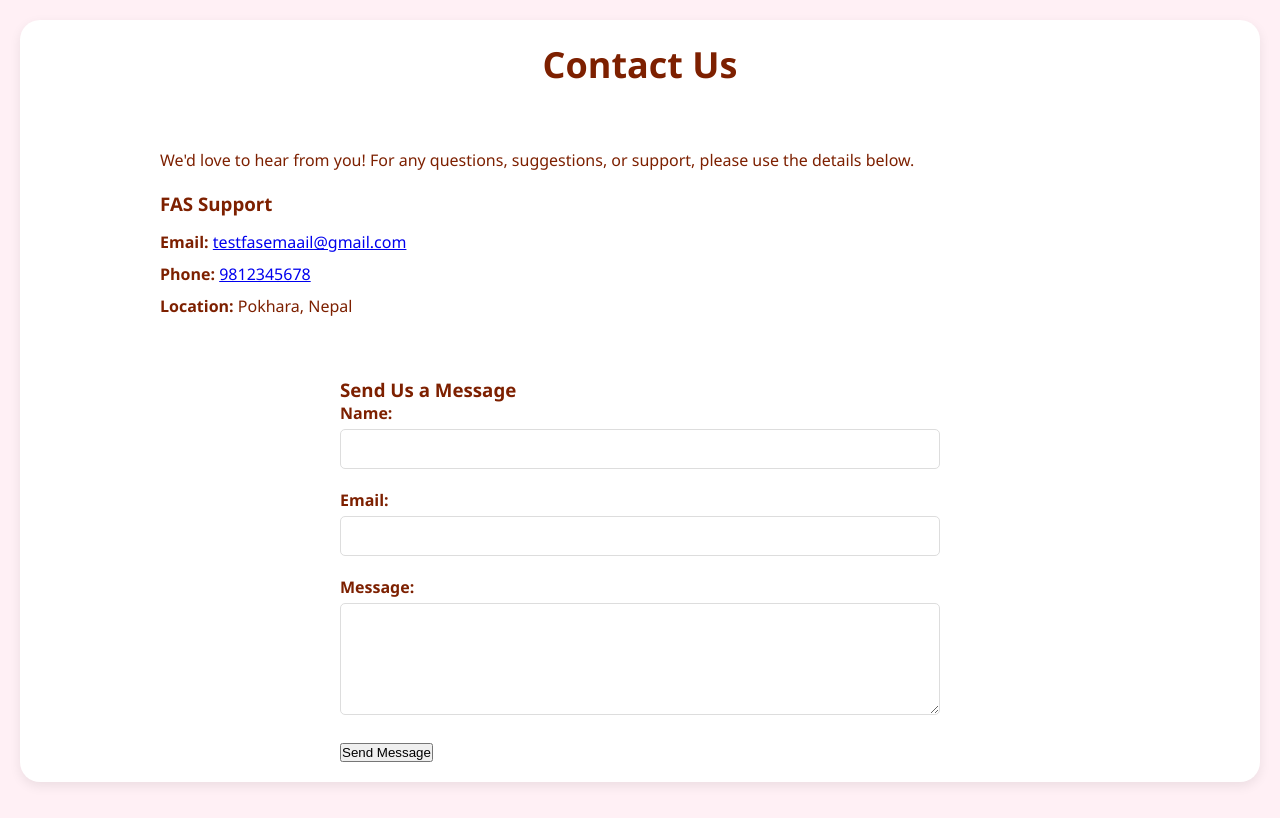
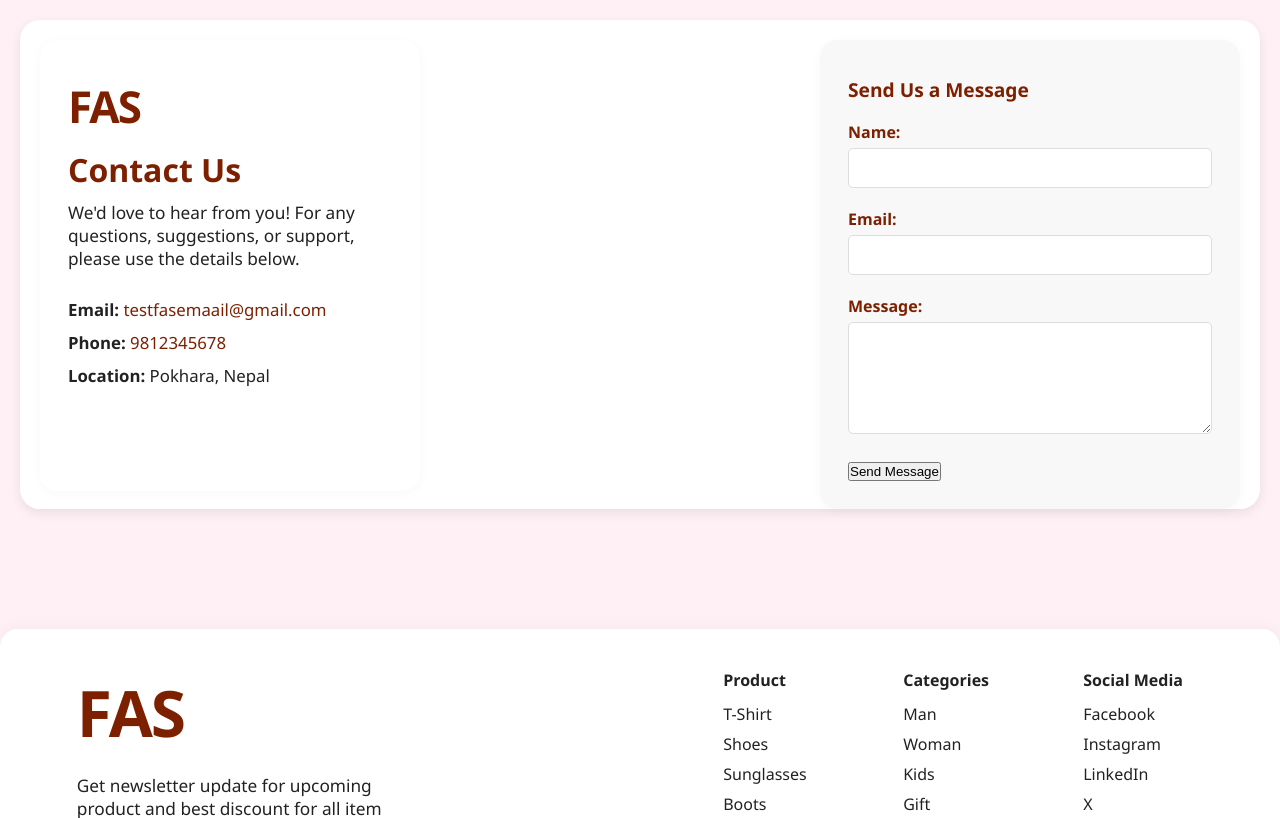
Before and after one commit to Sabhyatathapa/my-react-website, a React (Vite) app: page / in a window 1280 px wide. Shown: the part 2100-2918 px from the top of the page. Built offline with nearby package versions, Linux system fonts and the light colour scheme.

Commit message:
update design

```diff
--- a/src/App.css
+++ b/src/App.css
@@ -1,3 +1,107 @@
+.contact-panel {
+  display: flex;
+  gap: 48px;
+  width: 100%;
+  justify-content: space-between;
+  align-items: stretch;
+  flex-wrap: wrap;
+}
+.contact-info-panel {
+  flex: 1 1 320px;
+  min-width: 260px;
+  max-width: 380px;
+  display: flex;
+  flex-direction: column;
+  align-items: flex-start;
+  background: #fff;
+  border-radius: 18px;
+  box-shadow: 0 2px 12px rgba(0,0,0,0.03);
+  padding: 36px 28px 28px 28px;
+  margin-bottom: 18px;
+}
+.contact-logo {
+  font-size: 44px;
+  font-weight: 900;
+  color: #7D2000;
+  letter-spacing: -2px;
+  margin-bottom: 12px;
+  font-family: 'Segoe UI', sans-serif;
+}
+.contact-title {
+  font-size: 2rem;
+  font-weight: 700;
+  color: #7D2000;
+  margin-bottom: 10px;
+}
+.contact-desc {
+  color: #222;
+  font-size: 1.08rem;
+  margin-bottom: 18px;
+}
+.contact-info-list {
+  margin-top: 10px;
+}
+.contact-info-item {
+  color: #222;
+  font-size: 1.05rem;
+  margin-bottom: 10px;
+}
+.contact-info-item a {
+  color: #7D2000;
+  text-decoration: none;
+  font-weight: 500;
+}
+.contact-info-item a:hover {
+  text-decoration: underline;
+}
+.contact-form-panel {
+  flex: 1 1 340px;
+  min-width: 260px;
+  max-width: 420px;
+  background: #f8f8f8;
+  border-radius: 18px;
+  box-shadow: 0 2px 12px rgba(0,0,0,0.03);
+  padding: 36px 28px 28px 28px;
+  display: flex;
+  flex-direction: column;
+  align-items: flex-start;
+}
+.contact-form-title {
+  font-size: 1.2rem;
+  font-weight: 700;
+  color: #7D2000;
+  margin-bottom: 18px;
+}
+.contact-form {
+  width: 100%;
+}
+
+.contact-send-btn {
+  background: #7D2000;
+  color: #fff;
+  border: none;
+  border-radius: 24px;
+  padding: 12px 32px;
+  font-size: 1.08rem;
+  font-weight: 600;
+  cursor: pointer;
+  margin-top: 10px;
+  transition: background 0.2s;
+  box-shadow: 0 2px 8px rgba(0,0,0,0.08);
+}
+.contact-send-btn:hover {
+  background: #5a1600;
+}
+@media (max-width: 900px) {
+  .contact-panel {
+    flex-direction: column;
+    gap: 24px;
+  }
+  .contact-info-panel, .contact-form-panel {
+    max-width: 100%;
+    padding: 28px 12px 20px 12px;
+  }
+}
 /* Custom Footer Styles */
 .custom-footer {
   background: #fff;
@@ -418,19 +522,43 @@ body {
   align-items: center;
 }
 
-.about-section, .contact-section {
+.about-section {
   margin-bottom: 60px;
   padding: 20px;
   background-color: #fff;
   border-radius: 20px;
   box-shadow: 0 4px 12px rgba(0, 0, 0, 0.08);
 }
+.contact-section {
+  margin-bottom: 0;
+  padding-bottom: 0 !important;
+  padding-top: 20px;
+  padding-left: 20px;
+  padding-right: 20px;
+  background-color: #fff;
+  border-radius: 20px;
+  box-shadow: 0 4px 12px rgba(0, 0, 0, 0.08);
+}
 
 
-.about-content, .contact-content {
+.about-content {
   max-width: 1000px;
   margin: 0 auto;
   padding: 20px;
+}
+.contact-content {
+  max-width: 1000px;
+  margin: 0 auto;
+  padding-top: 20px;
+  padding-left: 20px;
+  padding-right: 20px;
+  padding-bottom: 0 !important;
+}
+
+.contact-section > :last-child,
+.contact-content > :last-child {
+  margin-bottom: 0 !important;
+  padding-bottom: 0 !important;
 }
 
 
--- a/src/sections/ContactSection.jsx
+++ b/src/sections/ContactSection.jsx
@@ -1,24 +1,24 @@
+
 import React from "react";
 import "../App.css";
 
 export default function ContactSection({ sectionRef }) {
   return (
     <section id="contact" className="contact-section" ref={sectionRef}>
-      <h2 className="section-title">Contact Us</h2>
-      <div className="contact-content">
-        <p>We'd love to hear from you! For any questions, suggestions, or support, please use the details below.</p>
-        <div className="contact-details">
-          <div className="contact-info">
-            <h3>FAS Support</h3>
-            <p><strong>Email:</strong> <a href="mailto:testfasemaail@gmail.com">testfasemaail@gmail.com</a></p>
-            <p><strong>Phone:</strong> <a href="tel:9812345678">9812345678</a></p>
-            <p><strong>Location:</strong> Pokhara, Nepal</p>
+      <div className="contact-panel">
+        <div className="contact-info-panel">
+          <div className="contact-logo">FAS</div>
+          <h2 className="contact-title">Contact Us</h2>
+          <p className="contact-desc">We'd love to hear from you! For any questions, suggestions, or support, please use the details below.</p>
+          <div className="contact-info-list">
+            <div className="contact-info-item"><strong>Email:</strong> <a href="mailto:testfasemaail@gmail.com">testfasemaail@gmail.com</a></div>
+            <div className="contact-info-item"><strong>Phone:</strong> <a href="tel:9812345678">9812345678</a></div>
+            <div className="contact-info-item"><strong>Location:</strong> Pokhara, Nepal</div>
           </div>
         </div>
-      </div>
-      <div className="contact-form">
-        <h3>Send Us a Message</h3>
-        <form>
+        <div className="contact-form-panel">
+          <h3 className="contact-form-title">Send Us a Message</h3>
+          <form className="contact-form">
             <div className="form-group">
               <label htmlFor="name">Name:</label>
               <input type="text" id="name" name="name" required />
@@ -34,6 +34,7 @@ export default function ContactSection({ sectionRef }) {
             <button type="submit" className="submit-button">Send Message</button>
           </form>
         </div>
+      </div>
     </section>
   );
 }
```
Lines whose indentation alone changed are shown as unchanged.
